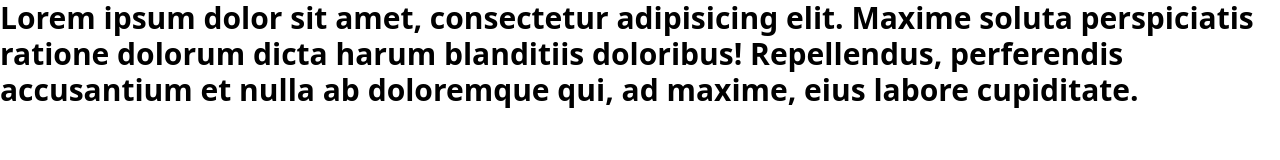
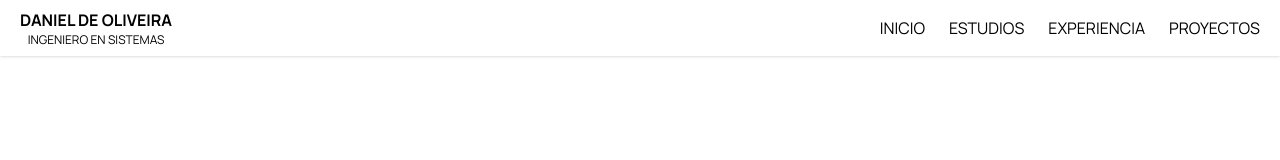
Before and after one commit to Dani19866/Javascript, a React app in the folder dani19866.github.io/: page / in a window 1280 px wide. Built offline with nearby package versions, Linux system fonts and the light colour scheme.

Commit message:
💾 Navbar component 80%

```diff
--- a/dani19866.github.io/index.html
+++ b/dani19866.github.io/index.html
@@ -1,13 +1,22 @@
 <!doctype html>
 <html lang="en">
+
 <head>
   <meta charset="UTF-8" />
   <link rel="icon" type="image/svg+xml" href="/vite.svg" />
   <meta name="viewport" content="width=device-width, initial-scale=1.0" />
   <title>Portafolio de Daniel De Oliveira | BackEnd developer</title>
+
+  <!-- CDN -->
+  <link rel="preconnect" href="https://fonts.googleapis.com">
+  <link rel="preconnect" href="https://fonts.gstatic.com" crossorigin>
+  <link href="https://fonts.googleapis.com/css2?family=Manrope:wght@200..800&display=swap" rel="stylesheet">
+
 </head>
+
 <body>
   <div id="root"></div>
   <script type="module" src="/src/main.jsx"></script>
 </body>
+
 </html>
--- a/dani19866.github.io/src/App.jsx
+++ b/dani19866.github.io/src/App.jsx
@@ -1,4 +1,4 @@
-import Navbar from "./components/navbar"
+import Navbar from "./components/Navbar"
 
 function App() {
   return (
--- a/dani19866.github.io/src/components/Navbar.jsx
+++ b/dani19866.github.io/src/components/Navbar.jsx
@@ -2,10 +2,27 @@ import React from 'react'
 
 export default function Navbar() {
   return (
-    <div className="">
-        <p className='text-3xl font-bold'>
-            Lorem ipsum dolor sit amet, consectetur adipisicing elit. Maxime soluta perspiciatis ratione dolorum dicta harum blanditiis doloribus! Repellendus, perferendis accusantium et nulla ab doloremque qui, ad maxime, eius labore cupiditate.
-        </p>
+    <div className="font-[Manrope]">
+      <div className='w-full py-2 px-5 shadow'>
+        {/* Content */}
+        <div className="flex justify-between items-center w-full">
+
+          {/* Brand */}
+          <div className="flex flex-col items-center h-full">
+            <h2 className="font-bold uppercase text-base">Daniel De Oliveira</h2>
+            <h3 className="uppercase text-xs">Ingeniero en Sistemas</h3>
+          </div>
+
+          {/* Buttons */}
+          <div className="flex flex-row h-full gap-x-6 items-center justify-center">
+            <a className="uppercase hover:cursor-pointer hover:text-gray-500">Inicio</a>
+            <a className="uppercase hover:cursor-pointer hover:text-gray-500">Estudios</a>
+            <a className="uppercase hover:cursor-pointer hover:text-gray-500">Experiencia</a>
+            <a className="uppercase hover:cursor-pointer hover:text-gray-500">Proyectos</a>
+          </div>
+
+        </div>
+      </div>
     </div>
   )
 }
```
Lines whose indentation alone changed are shown as unchanged.
